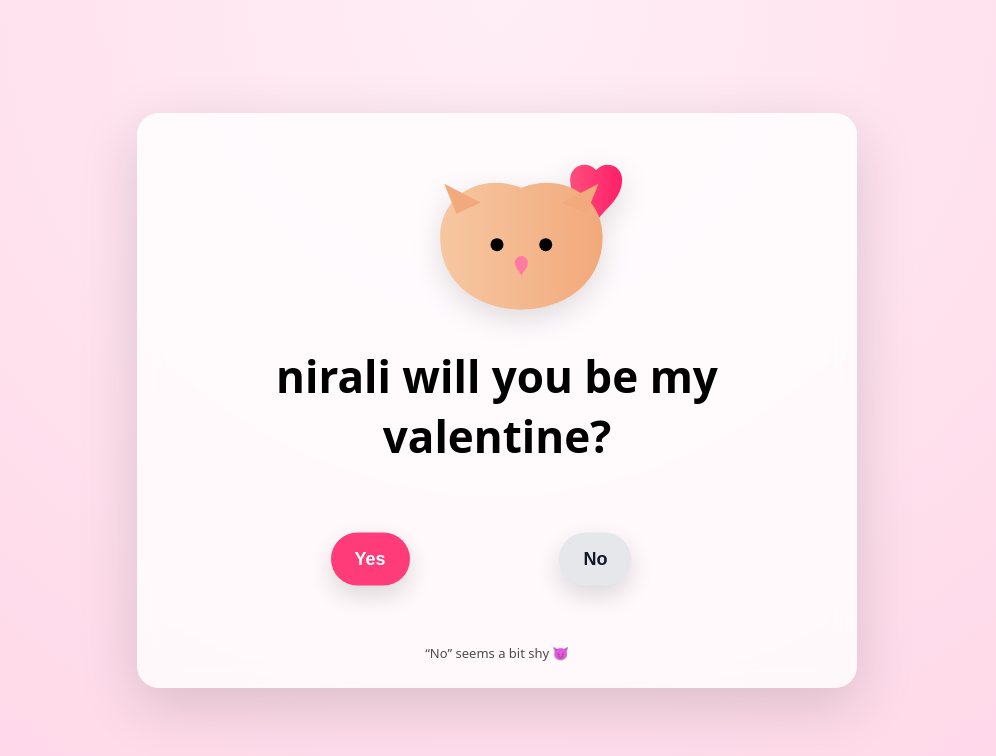
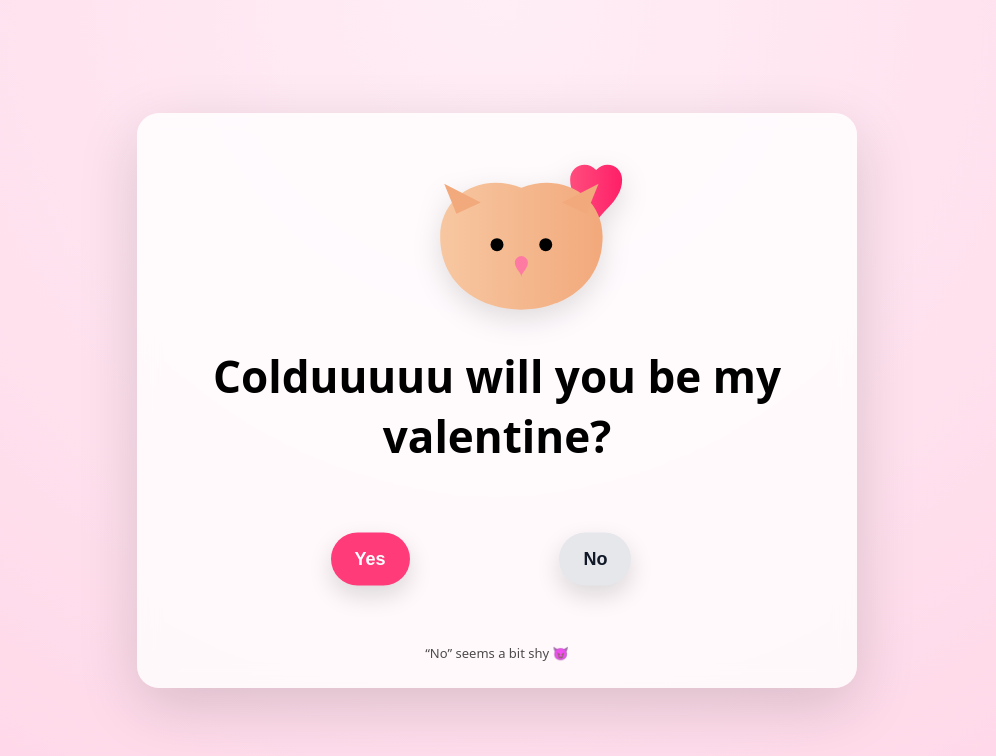
Before and after one commit to tavishbhagat/colduuuu-val, a plain HTML site: page index.html in a window 1280 px wide. Shown: the whole page, without its empty margins (143-1139 px from the left). Drawn offline with nearby package versions, Linux system fonts and the light colour scheme.

Commit message:
Update index.html

```diff
--- a/index.html
+++ b/index.html
@@ -171,7 +171,7 @@
             fill="#ff7aa2"/>
     </svg>
 
-    <h1>nirali will you be my valentine?</h1>
+    <h1>Colduuuuu will you be my valentine?</h1>
 
     <section class="button-zone" id="zone">
       <button id="yesBtn">Yes</button>
```
